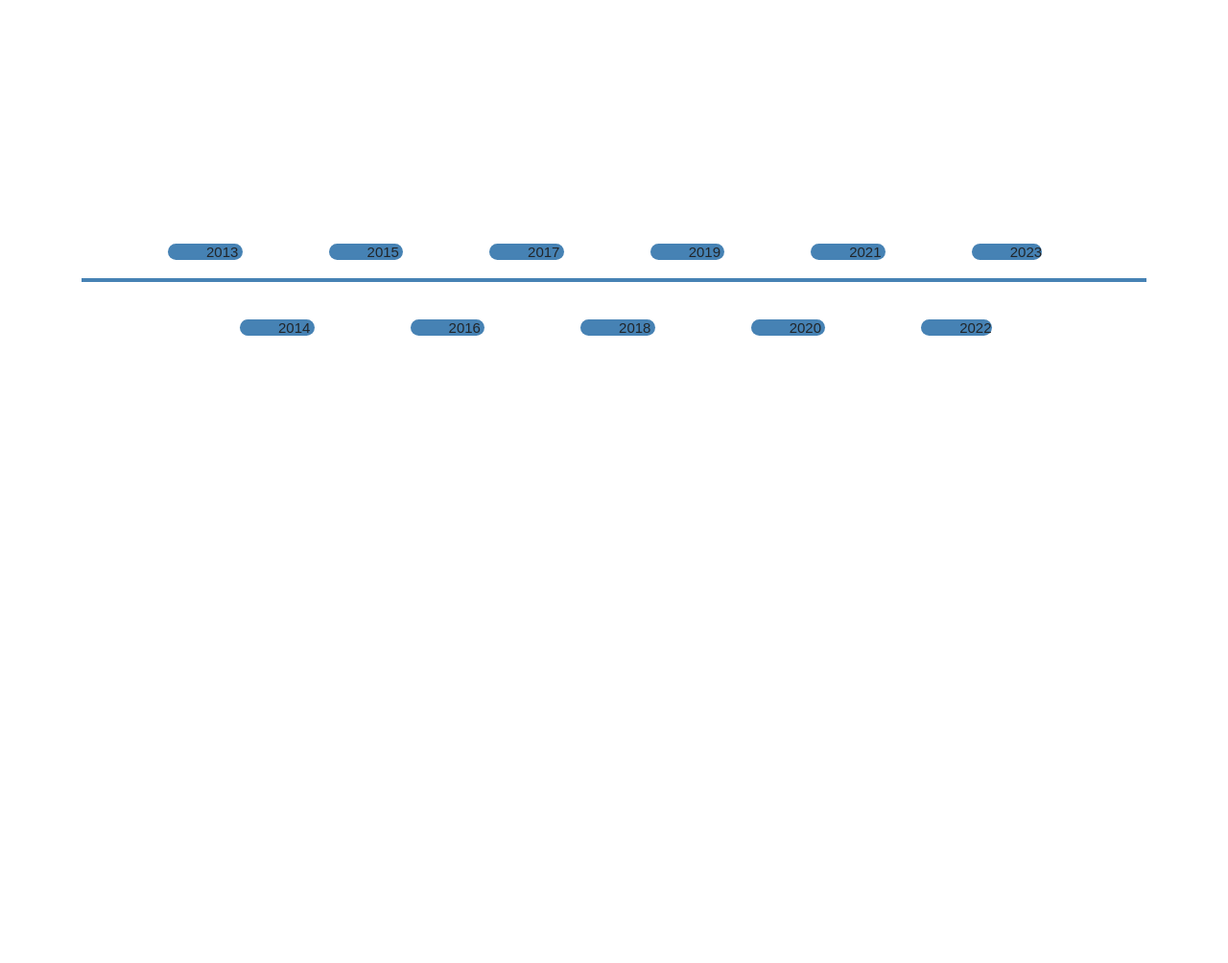
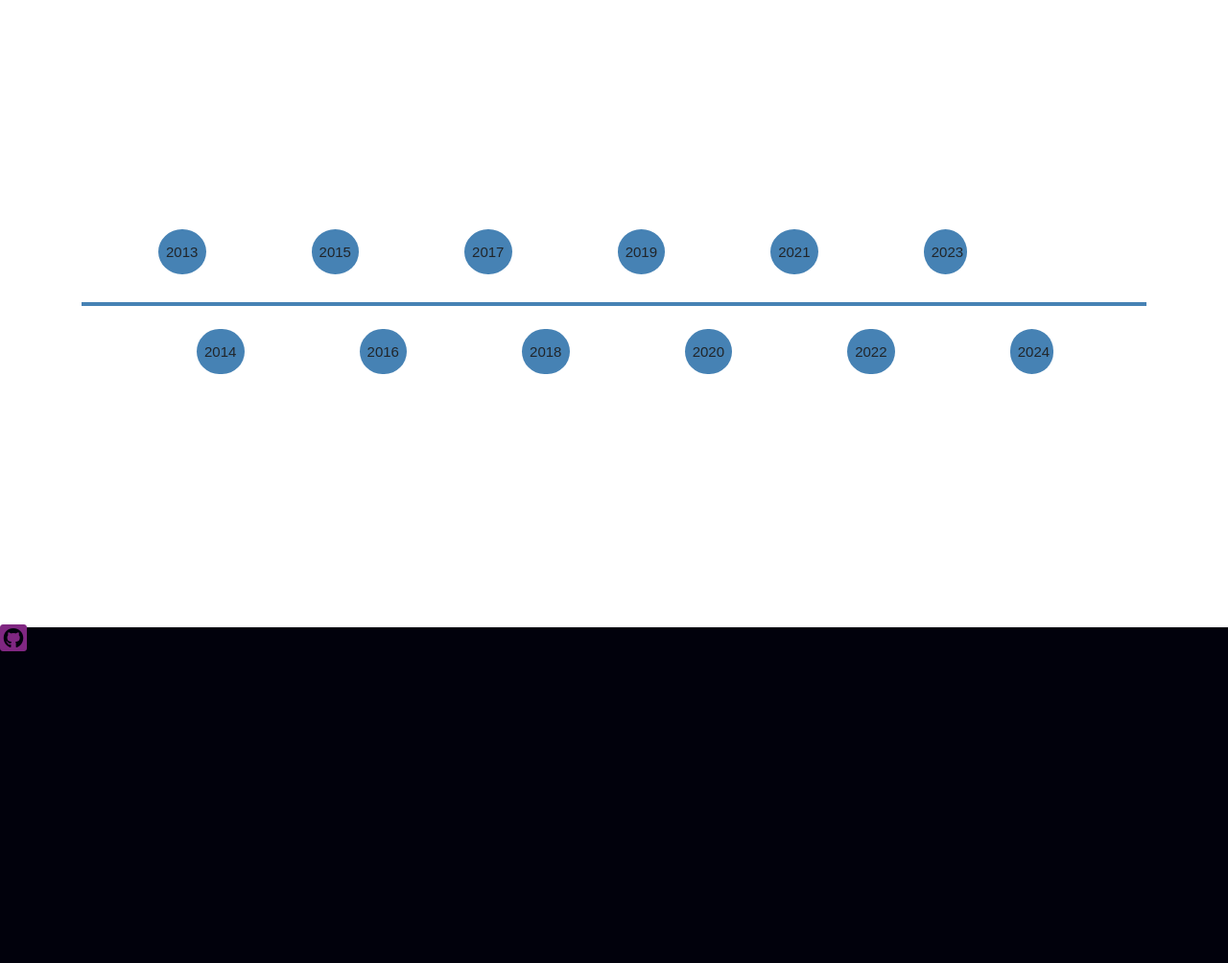
Before and after one commit to senacrs-emti/2023-2MB-educom-G03, a PHP site: page / in a window 1280 px wide. Shown: the part 56-1060 px from the top of the page at 96% size. Before the commit the page ends 406 px from the top, so only its background shows below. Run offline with PHP 8.4, Linux system fonts and the light colour scheme.

Commit message:
update paginas

```diff
--- a/URFGS_PG-2013.php
+++ b/URFGS_PG-2013.php
@@ -4,6 +4,7 @@ $ano = $_GET['ano'];
 $vest = $_GET['vest'];
 
 $sql = "SELECT * FROM livros WHERE edicao LIKE '%$ano%'";
+
 
 echo $sql;
 $tituloLivro = 'Livro Muito Legal';
@@ -16,7 +17,7 @@ $tituloLivro = 'Livro Muito Legal';
     <meta name="viewport" content="width=device-width, initial-scale=1.0">
     <title>Leituras Obrigatórias</title>
     <link rel="stylesheet" href="https://cdn.jsdelivr.net/npm/bootstrap@4.6.2/dist/css/bootstrap.min.css" integrity="sha384-xOolHFLEh07PJGoPkLv1IbcEPTNtaed2xpHsD9ESMhqIYd0nLMwNLD69Npy4HI+N" crossorigin="anonymous">
-    <link rel="stylesheet" href="pg_style.css">
+    <link rel="stylesheet" href="style.css">
     <link rel="stylesheet" href="script.js">
 </head>
 <body>
--- a/homepage.css
+++ /dev/null
@@ -1,58 +0,0 @@
-.cabecalho{
-    background-color: rgb(204, 222, 237);
-    height: 100px;
-}
-.ul1 {
-    display: inline;
-    font-family: Arial, Helvetica, sans-serif;
-    font-size: 15px;
-    border-radius: 1000px;
-    margin-left: 90px;
-    margin-bottom: 50px;
-    margin-top: 100px;
-    background-color: steelblue;
-}
-.ul2 {
-    display: inline;
-    font-family: Arial, Helvetica, sans-serif;
-    font-size: 15px;
-    border-radius: 1000px;
-    margin-left: 100px;
-    margin-bottom: 50px;
-    background-color: steelblue;
-}
-.timeline{
-    margin-top: 250px;
-    margin-left: 50px;
-    margin-right: 50px;
-}
-
-.timeline_line {
-    block-size: 4px;
-    background-color: steelblue;
-}
-.timeline_dates_up {
-    height: 40px;
-    margin-top: 80px;
-}
-.timeline_dates_down{
-    margin-left: 50px;
-    margin-top: 35px;
-    height: 300px;
-}
-a{
-    text-decoration: none;
-    display:inline;
-}
-a:link{
-    color: inherit;
-}
-a:visited{
-    color: inherit;
-}
-a:hover{
-    color: inherit;
-}
-a:active{
-    color: inherit;
-}
--- a/index.html
+++ b/index.html
@@ -5,8 +5,9 @@
     <meta name="viewport" content="width=device-width, initial-scale=1.0">
     <title>Leituras Obrigatórias</title>
     <link rel="stylesheet" href="https://cdn.jsdelivr.net/npm/bootstrap@4.6.2/dist/css/bootstrap.min.css" integrity="sha384-xOolHFLEh07PJGoPkLv1IbcEPTNtaed2xpHsD9ESMhqIYd0nLMwNLD69Npy4HI+N" crossorigin="anonymous">
-    <link rel="stylesheet" href="homepage.css">
+    <link rel="stylesheet" href="style.css">
     <link rel="stylesheet" href="script.js">
+    <link rel="stylesheet" href="https://cdnjs.cloudflare.com/ajax/libs/font-awesome/6.4.2/css/all.min.css">
 </head>
 <body>
         <header>
@@ -34,15 +35,19 @@
                 <div class="timeline_line"></div>
        <div class="timeline_container container">
             <div class="timeline_dates_down">
-                <a href="URFGS_PG-2014.html"><ul class="ul2"> 2014 </ul></a>
-                <a href="URFGS_PG-2016.html"><ul class="ul2"> 2016 </ul></a>
-                <a href="URFGS_PG-2018.html"><ul class="ul2"> 2018 </ul></a>
-                <a href="URFGS_PG-2020.html"><ul class="ul2"> 2020 </ul></a>
-                <a href="URFGS_PG-2022.html"><ul class="ul2"> 2022 </ul></a>
+                <a href="URFGS_PG-2013.php?ano=2014"><ul class="ul2"> 2014 </ul></a>
+                <a href="URFGS_PG-2013.php?ano=2016"><ul class="ul2"> 2016 </ul></a>
+                <a href="URFGS_PG-2013.php?ano=2018"><ul class="ul2"> 2018 </ul></a>
+                <a href="URFGS_PG-2013.php?ano=2020"><ul class="ul2"> 2020 </ul></a>
+                <a href="URFGS_PG-2013.php?ano=2022"><ul class="ul2"> 2022 </ul></a>
+                <a href="URFGS_PG-2013.php?ano=2024"><ul class="ul2"> 2024 </ul></a>
                 </div>
             </div>
         </div>
     </section>
+    <footer>
+        <i class="fa-brands fa-square-github fa-bounce fa-2xl" style="color: #802782;"></i>
+    </footer>
 </main>
 </body>
 </html>
--- /dev/null
+++ b/style.css
@@ -0,0 +1,140 @@
+.cabecalho{
+    background-color: rgb(204, 222, 237);
+    height: 100px;
+}
+.ul1 {
+    display: inline;
+    padding-top: 15px;
+    padding-bottom: 15px;
+    padding-right: 4px;
+    padding-left: 8px;
+    font-family: Arial, Helvetica, sans-serif;
+    font-size: 15px;
+    border-radius: 100%;
+    margin-left: 80px;
+    margin-right: 30px;
+    margin-bottom: 100px;
+    margin-top: 100px;
+    background-color: steelblue;
+}
+.ul2 {
+    display: inline;
+    padding-top: 15px;
+    padding-bottom: 15px;
+    padding-right: 4px;
+    padding-left: 8px;
+    font-family: Arial, Helvetica, sans-serif;
+    font-size: 15px;
+    border-radius: 1000px;
+    margin-right: 65px;
+    margin-left: 55px;
+    background-color: steelblue;
+}
+.timeline{
+    margin-top: 250px;
+    margin-left: 50px;
+    margin-right: 50px;
+}
+
+.timeline_line {
+    block-size: 4px;
+    background-color: steelblue;
+}
+.timeline_dates_up {
+    height: 40px;
+    margin-top: 80px;
+    margin-bottom: 25px;
+}
+.timeline_dates_down{
+    margin-left: 50px;
+    margin-top: 35px;
+    height: 300px;
+}
+a{
+    text-decoration: none;
+    display:inline;
+}
+a:link{
+    color: inherit;
+}
+a:visited{
+    color: inherit;
+}
+a:hover{
+    color: inherit;
+}
+a:active{
+    color: inherit;
+}
+h1 {
+    margin-left: 47.5%;
+    margin-top: 100px;
+}
+.espaco_texto{
+    width: 50px;
+    margin-bottom: 500px;
+    margin-left: 50%;
+    padding-bottom: 500px;
+    position:relative;
+}
+.tituloobra{
+    margin-bottom: 50%;
+    margin-left: 50%;
+    font-family:'Gill Sans', 'Gill Sans MT', Calibri, 'Trebuchet MS', sans-serif
+}
+.card1 {
+    margin-top: 100px;
+    margin-left: 50px;
+}
+.card2 {
+    margin-top: 100px;
+    margin-left: 1px;
+}
+.card3 {
+    margin-top: 100px;
+    margin-left: 1px;
+}
+.card4 {
+    margin-top: 100px;
+    margin-left: 1px;
+}
+.card4 {
+    margin-top: 100px;
+    margin-left: 1px;
+}
+.card4 {
+    margin-top: 100px;
+    margin-left: 1px;
+}
+.card4 {
+    margin-top: 100px;
+    margin-left: 1px;
+}
+.card4 {
+    margin-top: 100px;
+    margin-left: 1px;
+}
+.card4 {
+    margin-top: 100px;
+    margin-left: 1px;
+}
+.card4 {
+    margin-top: 100px;
+    margin-left: 1px;
+}
+.card4 {
+    margin-top: 100px;
+    margin-left: 1px;
+}
+.card4 {
+    margin-top: 100px;
+    margin-left: 1px;
+}
+img {
+    width: 400px;
+    height: 100%;
+}
+footer {
+    background-color: #01010c;
+    height: 350px;
+}
```
Also changed, not shown: pg_style.css (deleted, +0 -72 lines).
